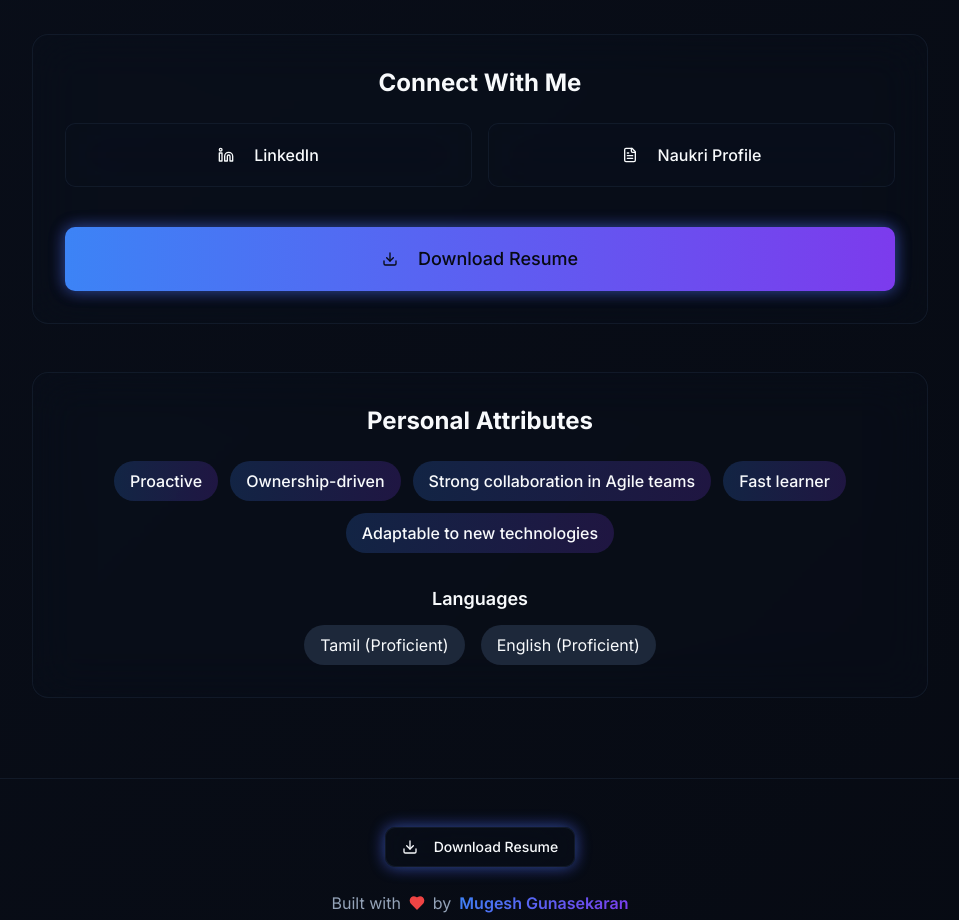
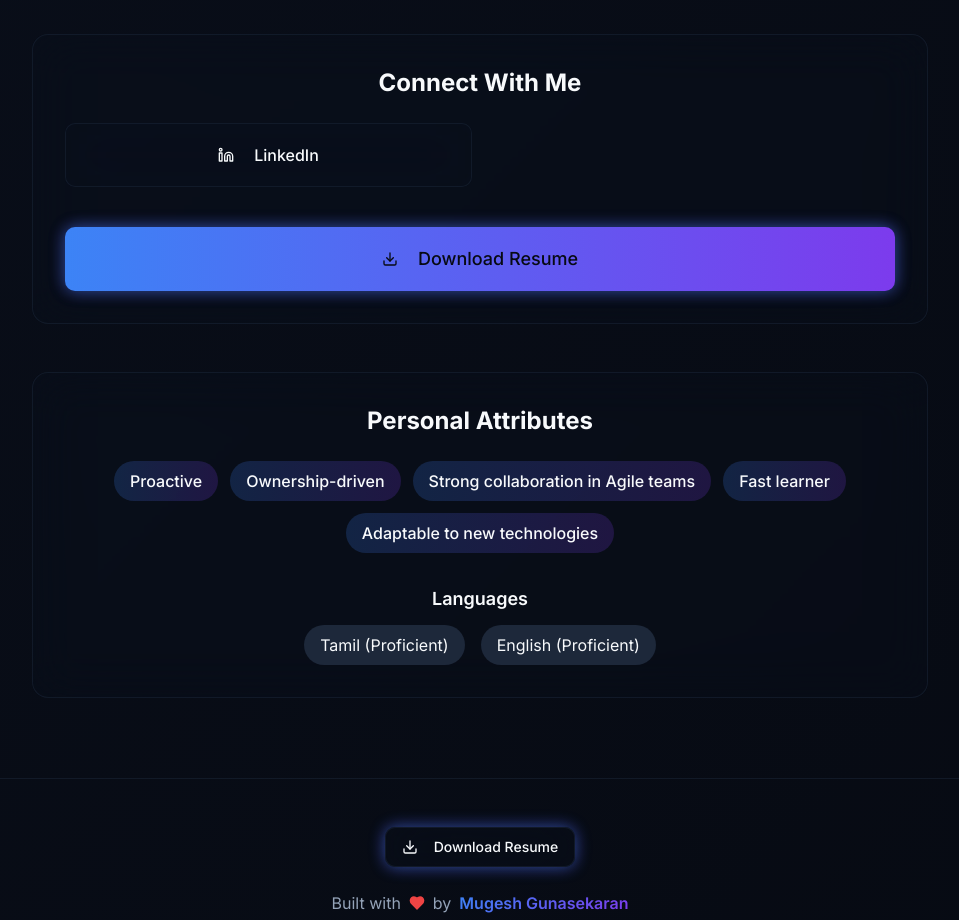
Before and after one commit to Mugesh056/mugesh-portfolio-site, a React (Vite) app: page / in a window 1280 px wide. Shown: the part 6520-7440 px from the top of the page, without its empty margins (160-1119 px from the left). Built offline with nearby package versions, Linux system fonts and the light colour scheme; the HTML template or start-up script is replaced by a standard one.

Commit message:
Update Contact.tsx

```diff
--- a/src/components/Contact.tsx
+++ b/src/components/Contact.tsx
@@ -29,12 +29,6 @@ const Contact = () => {
       label: 'LinkedIn',
       link: 'https://www.linkedin.com/in/mugesh-gunasekaran',
       color: 'from-blue-500 to-blue-600',
-    },
-    {
-      icon: FileText,
-      label: 'Naukri Profile',
-      link: 'https://www.naukri.com/',
-      color: 'from-purple-500 to-purple-600',
     },
   ];
 
```
